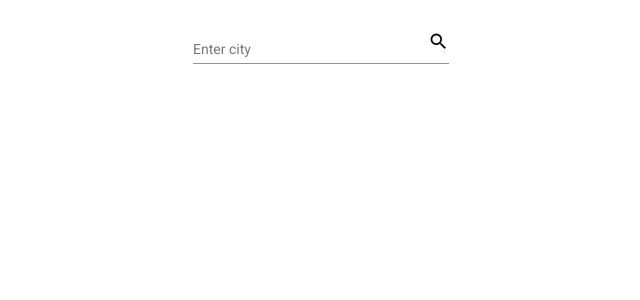
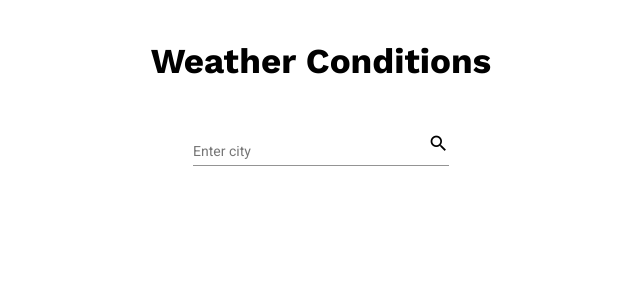
Before and after one commit to usr390/weather-app, an Angular app: page / in a window 1280 px wide. Shown: the top 300 px of the page, without its empty margins (319-959 px from the left). Built offline with nearby package versions, Linux system fonts and the light colour scheme.

Commit message:
Modified weather template: added header and fonts

```diff
--- a/src/app/weather/weather.component.html
+++ b/src/app/weather/weather.component.html
@@ -1,3 +1,5 @@
+<h1 class="title">Weather Conditions</h1>
+
 <mat-form-field>
 
     <input matInput placeholder="Enter city" #cityCtrl (keydown.enter)="search(cityCtrl.value)">
--- a/src/app/weather/weather.component.scss
+++ b/src/app/weather/weather.component.scss
@@ -1,3 +1,8 @@
+@font-face {
+    font-family: Work;
+    src: url(../../assets/fonts/Work_Sans/static/WorkSans-Bold.ttf) format('truetype');
+}
+
 :host {
 
     display: flex;
@@ -27,3 +32,8 @@ h1 {
     text-align: center;
     font-size: 2.5em;
 }
+
+.title {
+    font-family: Work;
+    margin: 20px 0 50px 0;
+}
--- a/src/index.html
+++ b/src/index.html
@@ -2,7 +2,7 @@
 <html lang="en">
 <head>
   <meta charset="utf-8">
-  <title>MyWeatherApp</title>
+  <title>Weather Conditions</title>
   <base href="/">
   <meta name="viewport" content="width=device-width, initial-scale=1">
   <link rel="icon" type="image/x-icon" href="favicon.ico">
```
